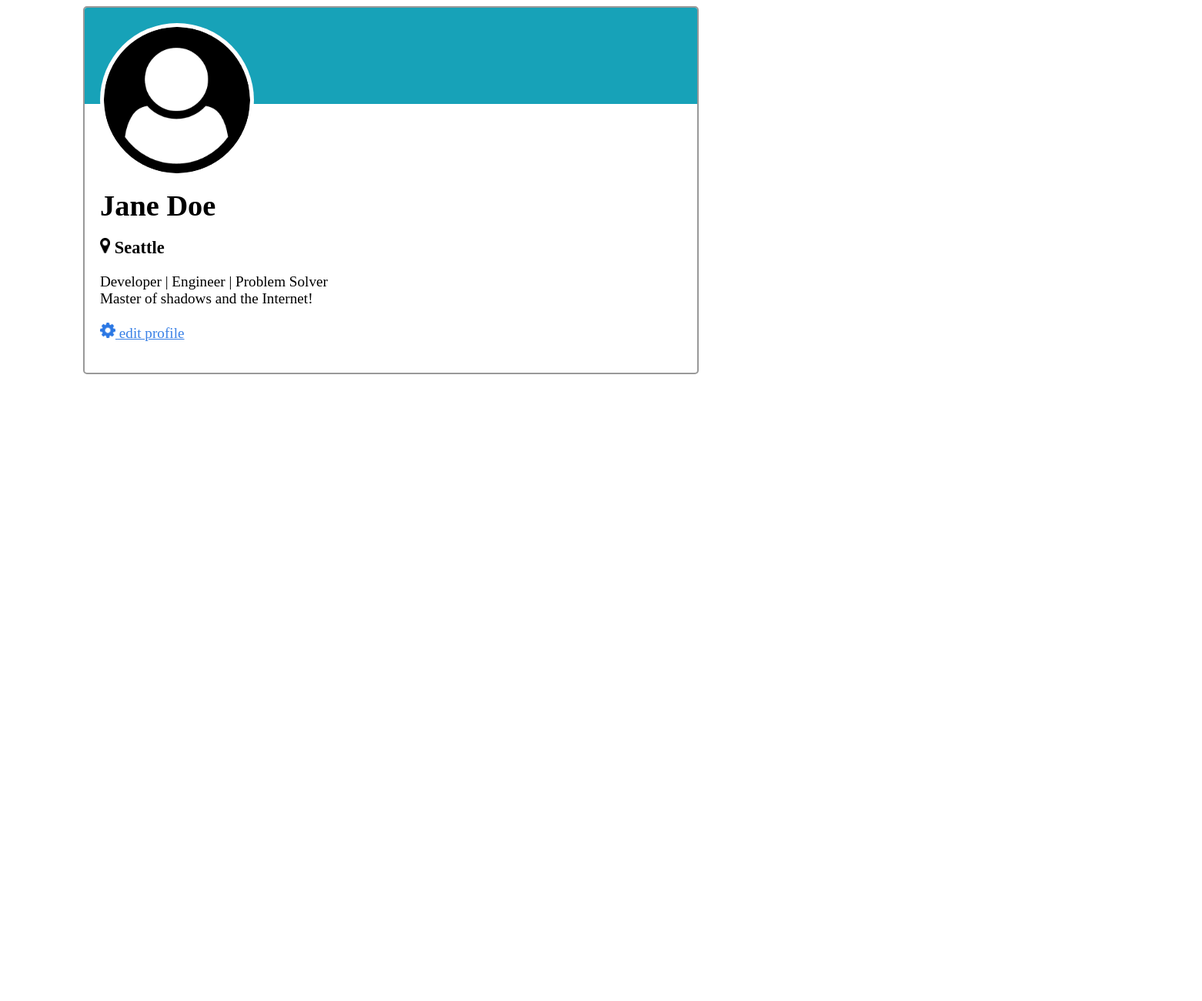
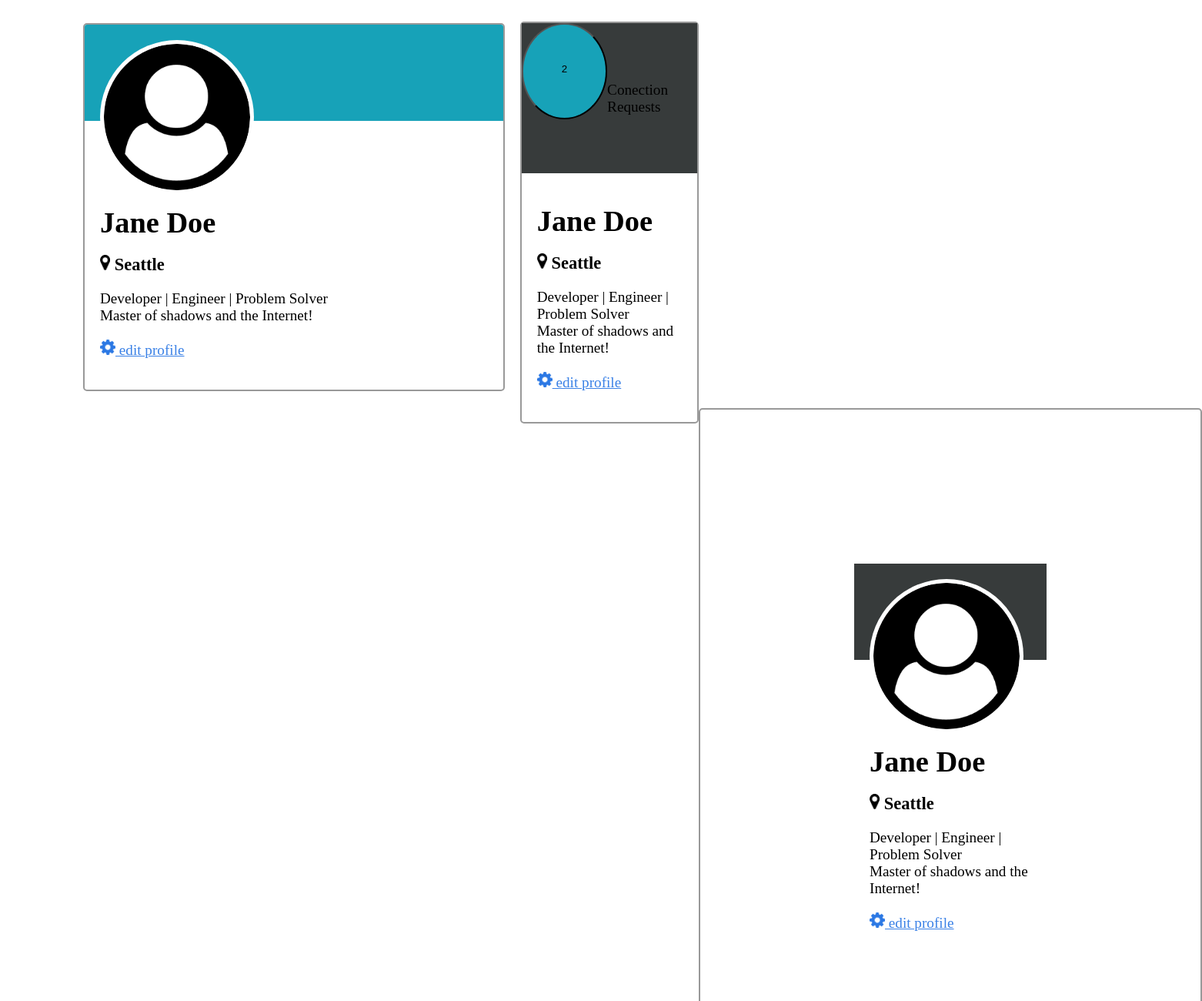
Before and after one commit to MarcoVillegasCampos/Profile-Page, a plain HTML site: page index.html in a window 1280 px wide. Shown: the top 1300 px of the page at 77% size, 1562 px wide, since content can reach past the window. Before the commit the page ends 800 px from the top, so only its background shows below. Drawn offline with Linux system fonts and the light colour scheme.

Commit message:
adding files

```diff
--- a/css/styles.css
+++ b/css/styles.css
@@ -4,7 +4,22 @@
     display: flex;
     justify-content: space-between;
     align-items: center;
+    flex: 10;
 }
+
+
+
+.flex-container2 {
+    width: 100px;
+    margin-left: 20PX;
+    display: flex;
+    justify-content: space-between;
+    align-items: center;
+    flex: 6;
+
+}
+
+
 
 .user-card {
     width: 100%;
@@ -16,8 +31,81 @@
     overflow: hidden;
 }
 
+.user-card2 {
+
+
+
+
+    background-color: #fff;
+    border: 2px solid #999;
+    margin-top: 20px;
+    border-radius: 5px;
+    font-size: 1.2rem;
+    margin-left: 20px;
+
+}
+
+button{
+
+        border-radius: 50%;
+        padding: 50px;
+        display: flex;
+        position: relative;
+
+}
+
+.user-card3 {
+    position: relative;
+    bottom:20px;
+    left: 900px;
+    width: 250px;
+    padding: 200px;
+    background-color: #fff;
+    border: 2px solid #999;
+    margin-bottom: 20px;
+    border-radius: 5px;
+    font-size: 1.2rem;
+}
+
+.user-card4 {
+    width: 100%;
+    background-color: #fff;
+    border: 2px solid #999;
+    margin-bottom: 20px;
+    border-radius: 5px;
+    font-size: 1.2rem;
+    overflow: hidden;
+}
 .card-header {
     background-color: #17a2b8;
+    height: 125px;
+    width: auto;
+    margin-bottom: 70px;
+    align-content: stretch;
+}
+
+.card-header2 {
+    display: flex;
+    flex-direction: row;
+    width: auto;
+    background-color: #373b3b;
+    align-items: center;
+    justify-content: center;
+    justify-content: space-around;
+
+
+}
+.card-header3 {
+    display: flex;
+    flex-direction: row;
+    background-color: #373b3b;
+    height: 125px;
+    margin-bottom: 70px;
+}
+.card-header4 {
+    display: flex;
+    flex-direction: row;
+    background-color: #373b3b;
     height: 125px;
     margin-bottom: 70px;
 }
@@ -49,5 +137,3 @@
 a {
     color: #3a81e6;
 }
-Files
-UserCard.git (Sep 06-Sep 17, 2021 Schedule)
--- a/index.html
+++ b/index.html
@@ -1,5 +1,6 @@
 <!DOCTYPE html>
 <html lang="en">
+
 <head>
     <meta charset="UTF-8">
     <meta name="viewport" content="width=device-width, initial-scale=1.0">
@@ -8,6 +9,7 @@
     <link rel="preconnect" href="https://fonts.gstatic.com">
     <link href="./" rel="stylesheet">
 </head>
+
 <body>
 
     <!-- main -->
@@ -25,7 +27,33 @@
                     Seattle
                 </h3>
                 <p>Developer | Engineer | Problem Solver<br>
-                Master of shadows and the Internet!</p>
+                    Master of shadows and the Internet!</p>
+                <p>
+                    <a href="#">
+                        <img src="icons/gear.png" alt="gear" class="icon-s">
+                        edit profile
+                    </a>
+                </p>
+            </div>
+        </div>
+
+        <div class="user-card2">
+            <div class="card-header2">
+                <button class="card-header">
+                    2
+                </button>
+                <p>
+                    Conection Requests
+                </p>
+            </div>
+            <div class="card-body">
+                <h1>Jane Doe</h1>
+                <h3>
+                    <img src="./icons/map-marker.png" alt="pin" class="icon-s">
+                    Seattle
+                </h3>
+                <p>Developer | Engineer | Problem Solver<br>
+                    Master of shadows and the Internet!</p>
                 <p>
                     <a href="#">
                         <img src="icons/gear.png" alt="gear" class="icon-s">
@@ -37,5 +65,61 @@
 
     </div>
 
+
+        <div class="flex-container3">
+
+            <!-- Your connections card -->
+            <div class="user-card3">
+                <div class="card-header3">
+                    <img src="./icons/user-circle.png" alt="user-circle" class="avatar-m">
+                </div>
+                <div class="card-body">
+                    <h1>Jane Doe</h1>
+                    <h3>
+                        <img src="./icons/map-marker.png" alt="pin" class="icon-s">
+                        Seattle
+                    </h3>
+                    <p>Developer | Engineer | Problem Solver<br>
+                        Master of shadows and the Internet!</p>
+                    <p>
+                        <a href="#">
+                            <img src="icons/gear.png" alt="gear" class="icon-s">
+                            edit profile
+                        </a>
+                    </p>
+                </div>
+            </div>
+
+        </div>
+
+        <div class="flex-container4">
+
+            <!-- Education card -->
+            <div class="user-card4">
+                <div class="card-header4">
+                    <img src="./icons/user-circle.png" alt="user-circle" class="avatar-m">
+                </div>
+                <div class="card-body">
+                    <h1>Jane Doe</h1>
+                    <h3>
+                        <img src="./icons/map-marker.png" alt="pin" class="icon-s">
+                        Seattle
+                    </h3>
+                    <p>Developer | Engineer | Problem Solver<br>
+                        Master of shadows and the Internet!</p>
+                    <p>
+                        <a href="#">
+                            <img src="icons/gear.png" alt="gear" class="icon-s">
+                            edit profile
+                        </a>
+                    </p>
+                </div>
+            </div>
+
+        </div>
+
+
+
 </body>
+
 </html>
```
Also changed, not shown: icons/accept-circle.png (added), icons/close-circle.png (added).
